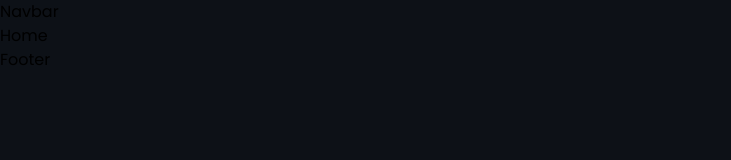
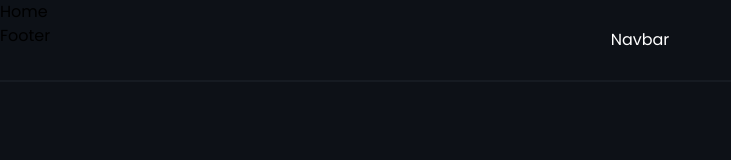
Before and after one commit to noobie-sys/jsm-mastery, a Next.js app: page / in a window 1280 px wide. Shown: the top 160 px of the page, without its empty margins (0-731 px from the left). Built offline with nearby package versions, Linux system fonts and the light colour scheme.

Commit message:
working on navbar

```diff
--- a/app/(root)/layout.tsx
+++ b/app/(root)/layout.tsx
@@ -1,11 +1,13 @@
+import Footer from '@/components/Footer'
+import Navbar from '@/components/Navbar'
 import React from 'react'
 
 const Layout = ({children } :{children : React.ReactNode}) => {
   return (
-    <div>
-        Navbar
+    <div className=''>
+        <Navbar />
         {children}
-        Footer
+        <Footer />
     </div>
   )
 }
--- /dev/null
+++ b/components/Footer.tsx
@@ -0,0 +1,9 @@
+import React from 'react'
+
+const Footer = () => {
+  return (
+    <div>Footer</div>
+  )
+}
+
+export default Footer
--- /dev/null
+++ b/components/Navbar.tsx
@@ -0,0 +1,9 @@
+import React from 'react'
+
+const Navbar = () => {
+  return (
+    <nav className='fixed flex-center top-0 z-50 py-7 w-full border-b-2 border-black-200 text-white'>Navbar</nav>
+  )
+}
+
+export default Navbar
```
